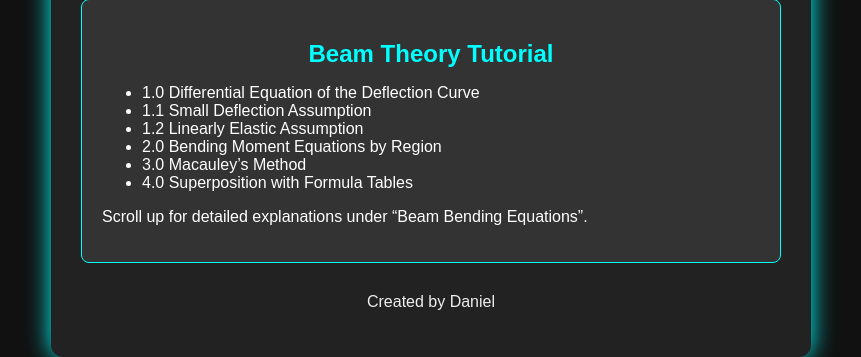
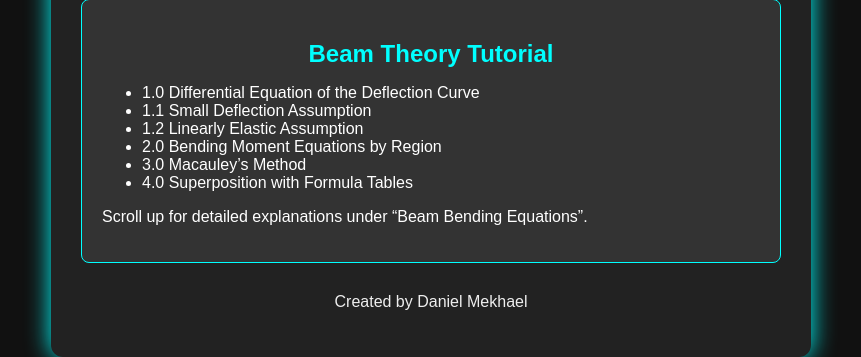
Before and after one commit to dmekhael/beam-web-simulator, a Flask app: page / in a window 1280 px wide. Shown: the part 809-1166 px from the top of the page, without its empty margins (209-1070 px from the left). Run offline with Flask 3, Linux system fonts and the light colour scheme.

```diff
--- a/templates/index.html
+++ b/templates/index.html
@@ -93,7 +93,7 @@
     </div>
 
     <footer>
-        <p style="text-align: center; margin-top: 30px;">Created by Daniel</p>
+        <p style="text-align: center; margin-top: 30px;">Created by Daniel Mekhael</p>
     </footer>
 </div>
 </body>
```
Also changed, not shown: 1 other file.
